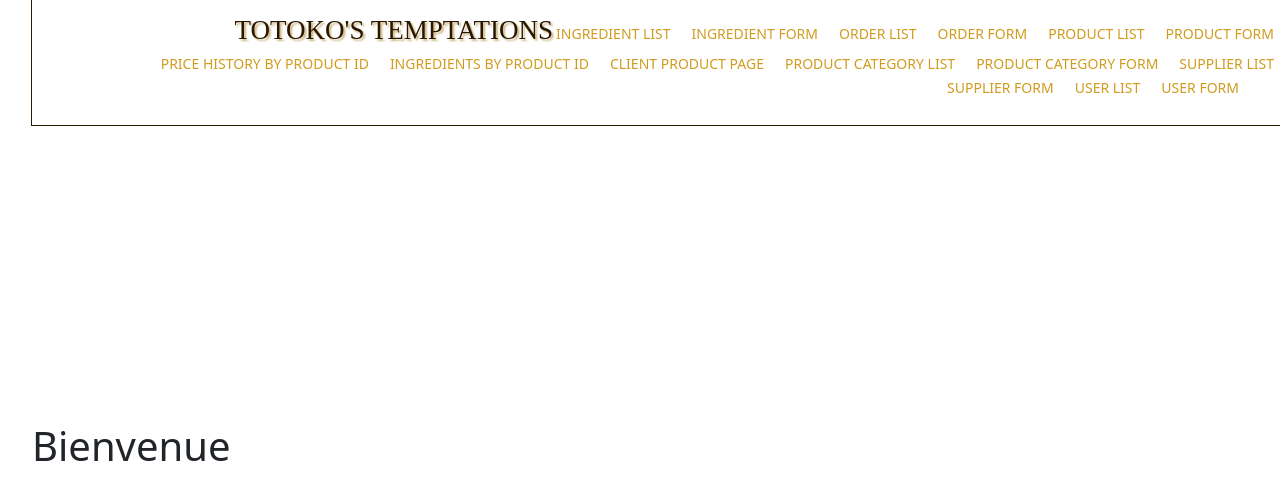
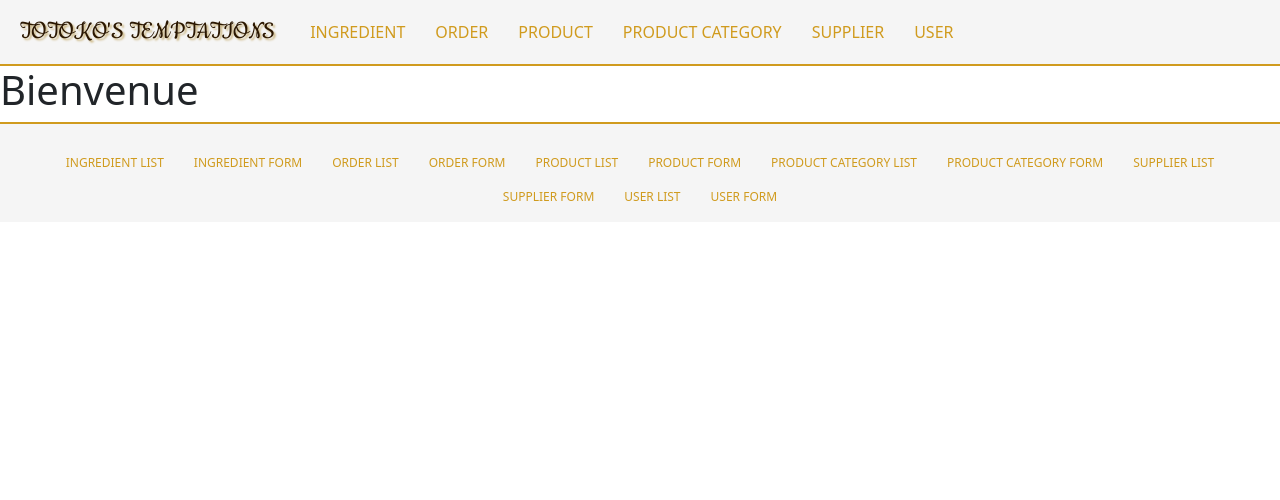
Before and after one commit to kastnerc/totokos-frontend, a Vue app: page / in a window 1280 px wide. Shown: the top 500 px of the page. Built offline with nearby package versions, Linux system fonts and the light colour scheme.

Commit message:
added styling for nav and footer

```diff
--- a/jsconfig.json
+++ b/jsconfig.json
@@ -4,6 +4,6 @@
       "@/*": ["./src/*"]
     }
   },
-  "include": ["src/**/*.js", "src/**/*.ts"],
+  "include": ["src/**/*.vue", "src/**/*.js", "src/**/*.ts"],
   "exclude": ["node_modules", "dist"]
 }
--- a/src/assets/base.css
+++ b/src/assets/base.css
@@ -1,5 +1,5 @@
 /* color palette from <https://github.com/vuejs/theme> */
-:root {
+/*:root {
   --vt-c-white: #ffffff;
   --vt-c-white-soft: #f8f8f8;
   --vt-c-white-mute: #f2f2f2;
@@ -22,7 +22,7 @@
 }
 
 /* semantic color variables for this project */
-:root {
+/*:root {
   --color-background: var(--vt-c-white);
   --color-background-soft: var(--vt-c-white-soft);
   --color-background-mute: var(--vt-c-white-mute);
--- a/src/assets/main.css
+++ b/src/assets/main.css
@@ -1,35 +1,144 @@
-@import './base.css';
+@import url('https://fonts.googleapis.com/css2?family=Cookie:ital,wght@0,100;0,300;0,400;0,700;0,900;1,100;1,300;1,400;1,700;1,900&display=swap');
 
-#app {
-  max-width: 1280px;
-  margin: 0 auto;
-  padding: 2rem;
-  font-weight: normal;
+.nav-list {
+  display: flex;
+  align-items: center;
+  list-style: none;
+  padding: 0;
+  margin: 0;
+}
+.nav-list .dropdown {
+  position: relative;
 }
 
-a,
-.green {
-  text-decoration: none;
-  color: hsla(160, 100%, 37%, 1);
-  transition: 0.4s;
-  padding: 3px;
+.nav-list .dropdown > .nav-link {
+  cursor: pointer;
+  color: rgb(208, 155, 30);
+  text-transform: uppercase;
+  padding: 10px 15px;
+  background-color: transparent;
+  border: none;
+  transition: color 0.3s ease, background-color 0.3s ease;
 }
 
-@media (hover: hover) {
-  a:hover {
-    background-color: hsla(160, 100%, 37%, 0.2);
+.nav-list .dropdown:hover > .nav-link {
+  color: rgb(43, 23, 0);
+  background-color: rgba(208, 155, 30, 0.2);
+}
+
+.nav-list .dropdown ul {
+  display: none;
+  position: absolute;
+  left: 0;
+  top: 100%;
+  background-color: #fff;
+  padding: 10px 0;
+  box-shadow: 0px 4px 6px rgba(0, 0, 0, 0.1);
+  border: 1px solid rgba(208, 155, 30, 0.5);
+  border-radius: 4px;
+  z-index: 1000;
+}
+
+.nav-list .dropdown:hover ul {
+  display: block;
+}
+
+.nav-list .dropdown ul li {
+  margin: 0;
+  padding: 5px 15px;
+  white-space: nowrap;
+}
+
+.nav-list .dropdown ul li a {
+  text-decoration: none;
+  color: rgb(208, 155, 30);
+  display: block;
+  text-transform: uppercase;
+  transition: color 0.3s ease, background-color 0.3s ease;
+}
+
+.nav-list .dropdown ul li a:hover {
+  color: rgb(43, 23, 0);
+  background-color: rgba(208, 155, 30, 0.2);
+}
+
+
+
+#nav-container {
+  display: flex;
+  align-items: center;
+  justify-content: flex-start;
+  padding: 10px 20px;
+  background-color: #f5f5f5;
+  border-bottom: 2px solid rgb(208, 155, 30);
+}
+
+.logo {
+  margin-right: 20px;
+  font-family: 'Cookie', sans-serif;
+  font-size: 27px;
+  text-transform: uppercase;
+  font-weight: 400;
+  color: rgb(43, 23, 0);
+  text-shadow: 2px 2px 2px rgb(203, 181, 127);
+}
+/* Footer Styles */
+footer {
+  background-color: #f5f5f5;
+  padding: 15px 20px;
+  border-top: 2px solid rgb(208, 155, 30);
+  text-align: center;
+  flex-shrink: 0;
+}
+
+.footer-nav-list {
+  display: flex;
+  justify-content: center;
+  flex-wrap: wrap;
+  gap: 10px;
+  list-style: none;
+  padding: 0;
+  margin: 10px 0 0;
+}
+
+.footer-nav-link {
+  text-decoration: none;
+  color: rgb(208, 155, 30);
+  font-size: 12px;
+  text-transform: uppercase;
+  transition: color 0.3s ease, background-color 0.3s ease;
+  padding: 5px 10px;
+}
+
+.footer-nav-link:hover {
+  color: rgb(43, 23, 0);
+  background-color: rgba(208, 155, 30, 0.2);
+}
+
+/* Responsive Design */
+@media (max-width: 1013px) {
+  .hamburger {
+    display: flex;
+  }
+
+  .nav-list {
+    display: none;
+  }
+
+  .nav-list.visible {
+    display: flex;
   }
 }
 
-@media (min-width: 1024px) {
-  body {
-    display: flex;
-    place-items: center;
+@media (max-width: 768px) {
+  .nav-list {
+    flex-direction: column;
+    align-items: center;
   }
 
-  #app {
-    display: grid;
-    grid-template-columns: 1fr 1fr;
-    padding: 0 2rem;
+  .dropdown-menu {
+    position: static;
+    box-shadow: none;
+    border: none;
   }
 }
--- a/src/main.js
+++ b/src/main.js
@@ -4,7 +4,7 @@ import { createApp } from 'vue'
 import { createPinia } from 'pinia'
 
 import App from './views/App.vue'
-import router from './router/index.js'
+import router from './router/index'
 import '../node_modules/bootstrap/dist/css/bootstrap.css'
 import '../node_modules/bootstrap/dist/js/bootstrap.bundle'
 
--- a/src/views/App.vue
+++ b/src/views/App.vue
@@ -1,133 +1,117 @@
 <script setup>
+import { ref } from 'vue';
 import { RouterView } from 'vue-router';
 import { RouterLink } from 'vue-router';
+
+// State for the hamburger menu
+const isMenuVisible = ref(false);
+
+// Function to toggle menu visibility
+const toggleMenu = () => {
+  isMenuVisible.value = !isMenuVisible.value;
+};
+
+// Function to close menu after selecting a link
+const closeMenu = () => {
+  isMenuVisible.value = false;
+};
 </script>
 
 <template>
   <body>
-    <!-- Conteneur principal de la page -->
     <div id="page-container">
-        <div id="content-wrap">
+      <!-- Header -->
+      <header>
+        <nav id="nav-container">
+          <!-- Logo -->
+          <div class="logo">Totoko's Temptations</div>
 
-  <header>
-                <div class="haut_de_page">
-                    <!-- Logo et navigation -->
+          <!-- Hamburger Menu Icon -->
+          <div class="hamburger" @click="toggleMenu">
+            <span></span>
+            <span></span>
+            <span></span>
+          </div>
 
-                    <!-- Navigation -->
-                    <nav aria-label="Navigation haut de page">
-                        <ul>
-                          <div class="logo">Totoko's Temptations</div>
-                          <li><RouterLink to="/ingredient">Ingredient List</RouterLink></li>
-                          <li><RouterLink to="/ingredient-form">Ingredient Form</RouterLink></li>
-                          <li><RouterLink to="/order">Order List</RouterLink></li>
-                          <li><RouterLink to="/order-form">Order Form</RouterLink></li>
-                          <li><RouterLink to="/product">Product List</RouterLink></li>
-                          <li><RouterLink to="/product-form">Product Form</RouterLink></li>
-                          <li><RouterLink to="/price-history">Price History by Product ID</RouterLink></li>
-                          <li><RouterLink to="/ingredient-product">Ingredients by Product ID</RouterLink></li>
-                          <li><RouterLink to="/client-products">Client Product Page</RouterLink></li>
-                          <li><RouterLink to="/product_category">Product Category List</RouterLink></li>
-                          <li><RouterLink to="/product_category-form">Product Category Form</RouterLink></li>
-                          <li><RouterLink to="/supplier">Supplier List</RouterLink></li>
-                          <li><RouterLink to="/supplier-form">Supplier Form</RouterLink></li>
-                          <li><RouterLink to="/user">User List</RouterLink></li>
-                          <li><RouterLink to="/user-form">User Form</RouterLink></li>
-                        </ul>
-                    </nav>
-                </div>
-            </header>
-          </div>
-        </div>
+          <!-- Navigation Menu -->
+          <ul :class="['nav-list', { visible: isMenuVisible }]" id="header-menu">
+            <!-- Section Ingredient -->
+            <li class="dropdown">
+              <span class="nav-link dropdown-title">Ingredient</span>
+              <ul class="dropdown-menu">
+                <li><RouterLink to="/ingredient" class="dropdown-item" @click="closeMenu">Ingredient List</RouterLink></li>
+                <li><RouterLink to="/ingredient-form" class="dropdown-item" @click="closeMenu">Ingredient Form</RouterLink></li>
+              </ul>
+            </li>
+            <!-- Section Order -->
+            <li class="dropdown">
+              <span class="nav-link dropdown-title">Order</span>
+              <ul class="dropdown-menu">
+                <li><RouterLink to="/order" class="dropdown-item" @click="closeMenu">Order List</RouterLink></li>
+                <li><RouterLink to="/order-form" class="dropdown-item" @click="closeMenu">Order Form</RouterLink></li>
+              </ul>
+            </li>
+            <!-- Section Product -->
+            <li class="dropdown">
+              <span class="nav-link dropdown-title">Product</span>
+              <ul class="dropdown-menu">
+                <li><RouterLink to="/product" class="dropdown-item" @click="closeMenu">Product List</RouterLink></li>
+                <li><RouterLink to="/product-form" class="dropdown-item" @click="closeMenu">Product Form</RouterLink></li>
+              </ul>
+            </li>
+            <!-- Section Product Category -->
+            <li class="dropdown">
+              <span class="nav-link dropdown-title">Product Category</span>
+              <ul class="dropdown-menu">
+                <li><RouterLink to="/product_category" class="dropdown-item" @click="closeMenu">Product Category List</RouterLink></li>
+                <li><RouterLink to="/product_category-form" class="dropdown-item" @click="closeMenu">Product Category Form</RouterLink></li>
+              </ul>
+            </li>
+            <!-- Section Supplier -->
+            <li class="dropdown">
+              <span class="nav-link dropdown-title">Supplier</span>
+              <ul class="dropdown-menu">
+                <li><RouterLink to="/supplier" class="dropdown-item" @click="closeMenu">Supplier List</RouterLink></li>
+                <li><RouterLink to="/supplier-form" class="dropdown-item" @click="closeMenu">Supplier Form</RouterLink></li>
+              </ul>
+            </li>
+            <!-- Section User -->
+            <li class="dropdown">
+              <span class="nav-link dropdown-title">User</span>
+              <ul class="dropdown-menu">
+                <li><RouterLink to="/user" class="dropdown-item" @click="closeMenu">User List</RouterLink></li>
+                <li><RouterLink to="/user-form" class="dropdown-item" @click="closeMenu">User Form</RouterLink></li>
+              </ul>
+            </li>
+          </ul>
+        </nav>
+      </header>
 
-
-      <RouterView class="content"/>
-      </body>
+      <div class="content">
+        <RouterView />
+      </div>
+      <!-- Footer Navigation -->
+      <footer>
+        <nav id="footer-nav">
+          <ul class="footer-nav-list">
+            <li><RouterLink to="/ingredient" class="footer-nav-link">Ingredient List</RouterLink></li>
+            <li><RouterLink to="/ingredient-form" class="footer-nav-link">Ingredient Form</RouterLink></li>
+            <li><RouterLink to="/order" class="footer-nav-link">Order List</RouterLink></li>
+            <li><RouterLink to="/order-form" class="footer-nav-link">Order Form</RouterLink></li>
+            <li><RouterLink to="/product" class="footer-nav-link">Product List</RouterLink></li>
+            <li><RouterLink to="/product-form" class="footer-nav-link">Product Form</RouterLink></li>
+            <li><RouterLink to="/product_category" class="footer-nav-link">Product Category List</RouterLink></li>
+            <li><RouterLink to="/product_category-form" class="footer-nav-link">Product Category Form</RouterLink></li>
+            <li><RouterLink to="/supplier" class="footer-nav-link">Supplier List</RouterLink></li>
+            <li><RouterLink to="/supplier-form" class="footer-nav-link">Supplier Form</RouterLink></li>
+            <li><RouterLink to="/user" class="footer-nav-link">User List</RouterLink></li>
+            <li><RouterLink to="/user-form" class="footer-nav-link">User Form</RouterLink></li>
+          </ul>
+        </nav>
+      </footer>
+    </div>
+  </body>
 </template>
 
 <style>
-
-/* Réinitialisation des styles par défaut */
-body {
-    font-size: 14px;
-    font-family: sans-serif;
-    min-height: 100vh;
-    margin: 0;
-    padding: 0;
-    width: 100%;
-    display: flex;
-}
-
-/* Styles de l'en-tête */
-header {
-    background-color: rgb(255, 255, 255);
-    outline: 1px solid rgb(43, 23, 0);
-    box-shadow: 0px 8px 10px 10px rgba(255, 255, 255, 0.3);
-    position: fixed;
-    width: 100%;
-    top: 0;
-}
-/* Navigation en haut de la page */
-.haut_de_page {
-    margin: 0 auto;
-    display: flex;
-    justify-content: space-between;
-    align-items: center;
-    padding: 10px 20px;
-}
-
-.haut_de_page li {
-    list-style: none;
-    margin-right: 15px;
-    font-size: 14px;
-    font-weight: 400;
-    position: relative;
-}
-
-.haut_de_page nav {
-    text-align: right;
-}
-
-.haut_de_page a {
-    text-decoration: none;
-    color: rgb(208, 155, 30);
-    text-transform: uppercase;
-}
-
-.haut_de_page a:hover,
-.haut_de_page a:active {
-    color: rgb(43, 23, 0);
-}
-
-.haut_de_page li:last-of-type {
-    margin-right: 50px;
-}
-
-/* Styles du logo */
-.logo {
-    font-family: Cookie;
-    font-size: 27px;
-    text-transform: uppercase;
-    font-weight: 400;
-    color: rgb(43, 23, 0);
-    text-shadow: 2px 2px 2px rgb(203, 181, 127);
-}
-
-.logo,
-nav,
-.haut_de_page li,
-.logo img {
-    display: inline-block;
-}
-
-div#app {
-    display: flex;
-    flex-direction: column;
-    width: 100%;
-}
-
-.content {
-    flex: 1;
-    padding-top: 100px;
-}
-
 </style>
```
